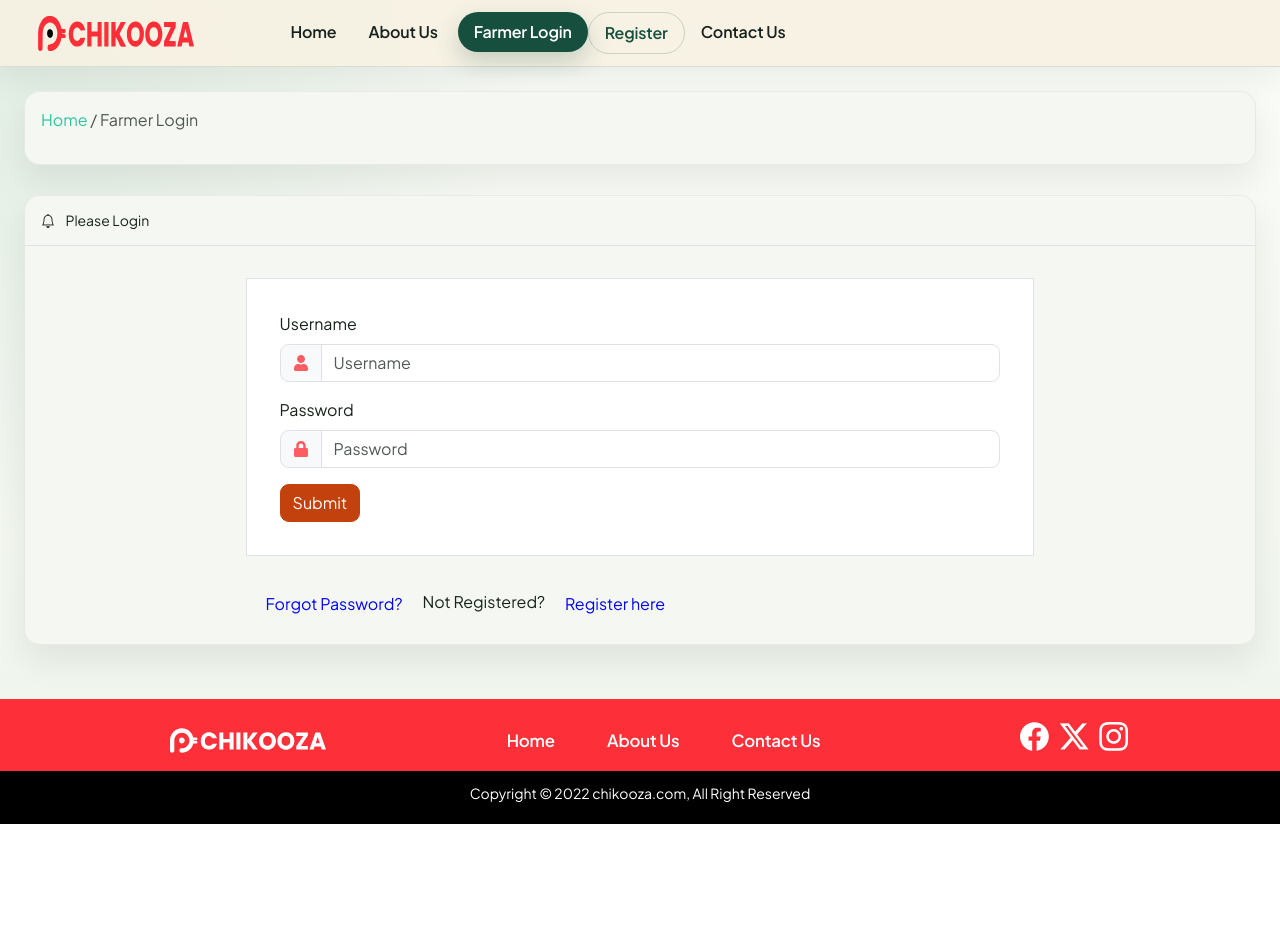
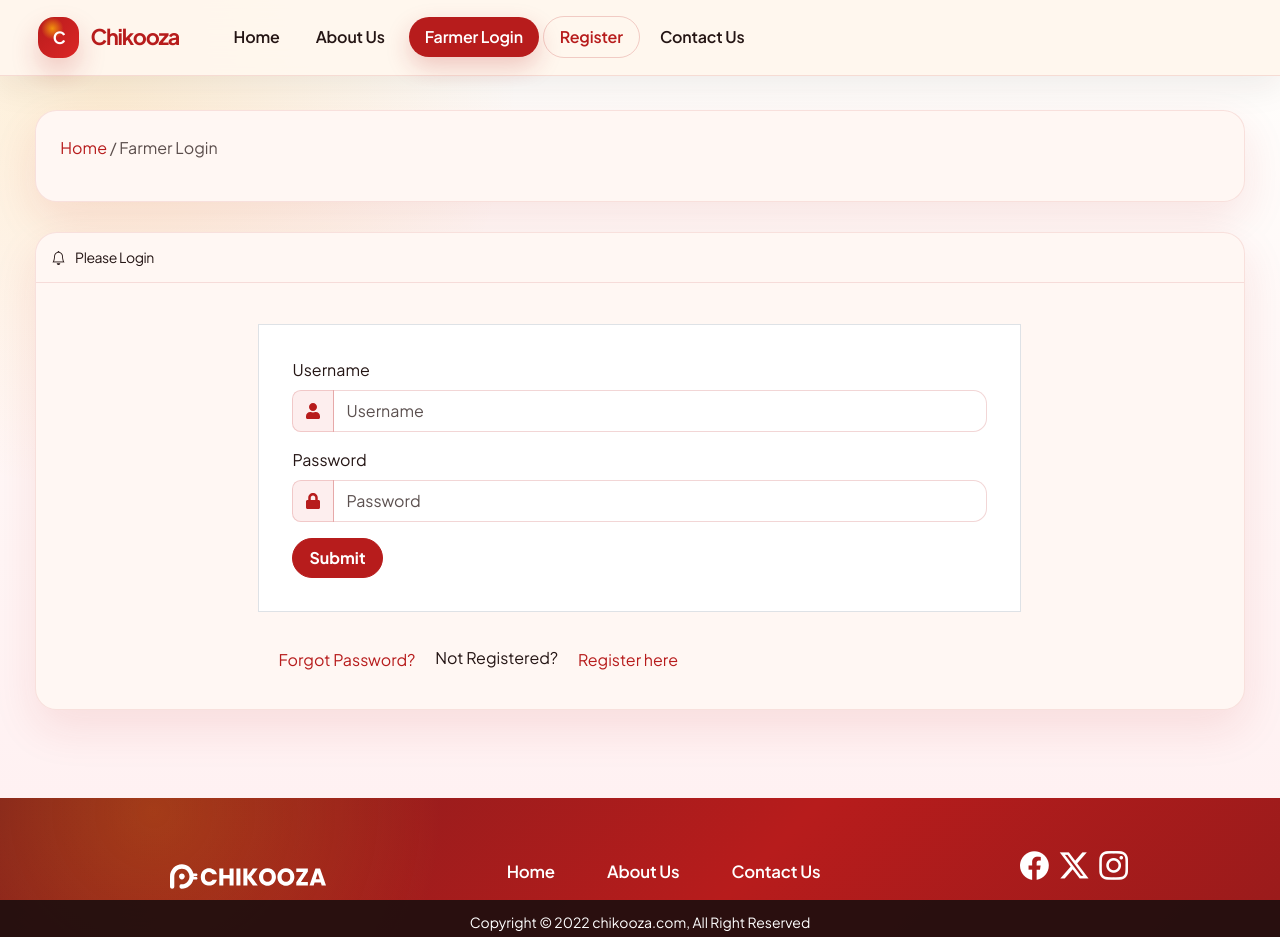
Before and after one commit to Aditya1026-05/chikooza-api, a React (Vite) app in the folder chikooza-ui/: page /login in a window 1280 px wide. Before the commit the page ends 824 px from the top, so only its background shows below. Built offline with nearby package versions, Linux system fonts and the light colour scheme; no server answers.

Commit message:
style: apply professional red ui system

```diff
--- a/chikooza-ui/src/assets/css/header.css
+++ b/chikooza-ui/src/assets/css/header.css
@@ -2,25 +2,95 @@
   margin:25px 25px 25px 25px;
 }
 :root {
-  --ck-forest: #174f3f;
-  --ck-leaf: #2f8c62;
-  --ck-mint: #d9f1df;
-  --ck-cream: #f7f1e2;
-  --ck-wheat: #e4b65d;
-  --ck-coral: #c94f3d;
-  --ck-ink: #17211d;
-  --ck-muted: #607069;
+  --ck-primary: #b71c1c;
+  --ck-primary-hot: #dc2626;
+  --ck-primary-strong: #7f1d1d;
+  --ck-primary-soft: #ffe4e6;
+  --ck-surface-warm: #fff7ed;
+  --ck-accent: #f59e0b;
+  --ck-rust: #c2410c;
+  --ck-ink: #241514;
+  --ck-muted: #735653;
   --ck-card: rgba(255, 252, 245, 0.86);
-  --ck-shadow: 0 24px 70px rgba(23, 79, 63, 0.16);
+  --ck-shadow: 0 24px 70px rgba(183, 28, 28, 0.16);
+  /* U: OLD: earlier UI pass used agriculture/green token names.
+     U: NEW: keep aliases so existing selectors stay stable while values follow the red design system. */
+  --ck-forest: var(--ck-primary);
+  --ck-leaf: var(--ck-primary-hot);
+  --ck-mint: var(--ck-primary-soft);
+  --ck-cream: var(--ck-surface-warm);
+  --ck-wheat: var(--ck-accent);
+  --ck-coral: var(--ck-rust);
+  --ck-clay: var(--ck-primary-strong);
 }
 
 .chikooza-public-header {
-  background: rgba(247, 241, 226, 0.92) !important;
+  background: rgba(255, 247, 237, 0.94) !important;
   -webkit-backdrop-filter: blur(18px);
   backdrop-filter: blur(18px);
-  border-bottom: 1px solid rgba(23, 79, 63, 0.12);
-  box-shadow: 0 10px 35px rgba(23, 33, 29, 0.08);
+  border-bottom: 1px solid rgba(183, 28, 28, 0.12);
+  box-shadow: 0 10px 35px rgba(36, 21, 20, 0.08);
   padding: 0.75rem clamp(1rem, 3vw, 2.5rem);
+}
+
+.chikooza-public-header .navbar-collapse {
+  justify-content: flex-end;
+  gap: 1rem;
+}
+
+.chikooza-public-header .navbar-nav {
+  align-items: center;
+  gap: 0.25rem;
+}
+
+.chikooza-public-header .dropdown-menu {
+  background: rgba(255, 253, 251, 0.98);
+  border: 1px solid rgba(183, 28, 28, 0.12);
+  border-radius: 1rem;
+  box-shadow: 0 20px 46px rgba(36, 21, 20, 0.12);
+  padding: 0.45rem;
+}
+
+.chikooza-public-header .dropdown-item {
+  border-radius: 0.75rem;
+}
+
+.chikooza-public-header .dropdown-item:hover,
+.chikooza-public-header .dropdown-item:focus {
+  background: rgba(220, 38, 38, 0.1);
+}
+
+.chikooza-brand {
+  align-items: center;
+  color: var(--ck-forest) !important;
+  display: inline-flex;
+  gap: 0.7rem;
+  margin-right: clamp(1rem, 3vw, 2.5rem);
+  text-decoration: none;
+}
+
+.chikooza-brand-mark {
+  align-items: center;
+  background:
+    radial-gradient(circle at 35% 28%, rgba(245, 158, 11, 0.9), transparent 28%),
+    linear-gradient(135deg, var(--ck-forest), var(--ck-leaf));
+  border-radius: 1rem;
+  box-shadow: 0 14px 28px rgba(183, 28, 28, 0.22);
+  color: #ffffff;
+  display: inline-flex;
+  font-size: 1.05rem;
+  font-weight: 900;
+  height: 2.55rem;
+  justify-content: center;
+  letter-spacing: -0.05em;
+  width: 2.55rem;
+}
+
+.chikooza-brand-text {
+  color: var(--ck-forest);
+  font-size: 1.35rem;
+  font-weight: 900;
+  letter-spacing: -0.055em;
 }
 
 .chikooza-menu-button {
@@ -43,21 +113,21 @@
 }
 .linkheader:hover {
   color: var(--ck-forest);
-  background-color: rgba(47, 140, 98, 0.12);
+  background-color: rgba(220, 38, 38, 0.12);
   transform: translateY(-1px);
 }
 .linkheader-cta {
   background: var(--ck-forest);
   color: #ffffff;
   margin-left: 0.25rem;
-  box-shadow: 0 10px 24px rgba(23, 79, 63, 0.22);
+  box-shadow: 0 10px 24px rgba(183, 28, 28, 0.22);
 }
 .linkheader-cta:hover {
   color: #ffffff;
-  background: #103a2e;
+  background: #7f1d1d;
 }
 .linkheader-secondary {
-  border: 1px solid rgba(23, 79, 63, 0.2);
+  border: 1px solid rgba(183, 28, 28, 0.2);
   color: var(--ck-forest);
 }
 .link {
@@ -68,12 +138,12 @@
   color: #1e2a35;
 }
 .link:hover {
-  color: #30c39e;
-  background-color: #EFCACB;
+  color: var(--ck-forest);
+  background-color: rgba(220, 38, 38, 0.12);
 }
 .footer {
   color: white;
-  background-color:#FD5C63;
+  background-color: var(--ck-forest);
   font-size: 16px;
   font-weight:normal;
   height:50px;
@@ -92,11 +162,11 @@
   padding-left: 0;
   padding: 0.5rem 1rem;
   text-decoration: none;
-  color: blue;
+  color: var(--ck-forest);
 }
 .rowlink:hover {
-  color: #30c39e;
-  background-color: #EFCACB;
+  color: var(--ck-forest);
+  background-color: rgba(220, 38, 38, 0.12);
 }
 .inputclass{
   width: 100%;
@@ -119,31 +189,31 @@
     cursor: pointer;
     -webkit-user-select: none;
     user-select: none;
-    background-color: #FD5C63;
+    background-color: var(--ck-forest);
     border: 1px solid transparent;
     padding: 0.375rem 0.75rem;
     font-size: 1rem;
     border-radius: 0.3rem;
 }
 .buttonclass:hover {
-  color: #30c39e;
-  background-color: #EFCACB;
+  color: #ffffff;
+  background-color: #7f1d1d;
 }
 .buttonclass:active {
   color: #fff;
-  background-color: #FD5C63;
+  background-color: var(--ck-forest);
 }
 .sidediv {
   float: left;
 }
 .accordion-button:not(.collapsed) {
   color: #ffffff;
-  background-color: #d66f73;
+  background-color: var(--ck-forest);
   box-shadow: inset 0 -1px 0 #ffffff;
 }
 .accordion-button {
   color: #ffffff;
-  background-color: #d66f73;
+  background-color: var(--ck-forest);
   box-shadow: inset 0 -1px 0 #ffffff;
 }
 .accordion-button:after {
@@ -154,19 +224,19 @@
 }
 .flockdate{
   color: #ffffff;
-  background-color: #FD5C63;
+  background-color: var(--ck-forest);
   margin: 10px 10px 10px 10px;
-  border-color: #FD5C63;
+  border-color: var(--ck-forest);
   width: 100px;
 }
 .flockdate:active{
-  background:#39c449;
+  background: var(--ck-leaf);
 }
 .flockdate:focus{
-  background:black;
+  background: #7f1d1d;
 }
 .flockdate:hover{
-  background:black;/*#fd815c*/
+  background: #7f1d1d;
 }
 .sidemargin{
   margin-left: 2px;
@@ -179,9 +249,9 @@
   height:100%;
 }
 .linkgroup{
-  color: #941b31;
-  background-color: #fdd5dc;
-  border-color: #fcc0cb;
+  color: var(--ck-forest);
+  background-color: rgba(220, 38, 38, 0.12);
+  border-color: rgba(220, 38, 38, 0.22);
   position: relative;
   padding: 1rem 1rem;
   margin-bottom: 1rem;
@@ -196,7 +266,7 @@
 
 .index_banner{
   background-image:
-    linear-gradient(120deg, rgba(23, 79, 63, 0.9), rgba(23, 79, 63, 0.55)),
+    linear-gradient(120deg, rgba(183, 28, 28, 0.9), rgba(183, 28, 28, 0.55)),
     url("../frontimages/bg.jpg");
   background-size: cover;
   background-repeat: no-repeat;
@@ -214,14 +284,14 @@
   width: 170px;
   height: 170px;
   border-radius: 50%;
-  background: rgba(228, 182, 93, 0.25);
+  background: rgba(245, 158, 11, 0.25);
   filter: blur(4px);
 }
 .carousel-indicators [data-bs-target] {
   border-radius: 50%;
   width: 15px;
   height: 15px;
-  background-color: #30c39e;
+  background-color: var(--ck-accent);
 }
 
 /* GalleriaDemo.css */
@@ -234,13 +304,13 @@
   color: var(--primary-color);
 }
 .rpc-content-controls .rpc-content-control-dots .rpc-control-dot.active {
-    background: #3F51B5;
+    background: var(--ck-forest);
 }
 .rpc-content-controls .rpc-content-control-dots .rpc-control-dot {
     border-radius: 10px;
     height: 10px;
     width: 10px;
-    background: #e91e6342!important;
+    background: rgba(220, 38, 38, 0.24)!important;
     margin: 5px;
     cursor: pointer;
 }
@@ -248,14 +318,14 @@
  display: none;
 }
    .rpc-content-controls .rpc-content-control-dots .rpc-control-dot.active {
-    background: #e91e63!important;
+    background: var(--ck-forest)!important;
 }
 .rpc-content-controls button {
     font-family: sans-serif;
     border: 0;
     color: white!important;
     outline: none;
-    background: #d12645!important;
+    background: var(--ck-forest)!important;
     padding: 10px 20px;
     margin: 8px 1px;
     cursor: pointer;
@@ -282,9 +352,9 @@ input[type=number]::-webkit-inner-spin-button,
 .chikooza-hero {
   min-height: 76vh;
   background:
-    radial-gradient(circle at 12% 18%, rgba(228, 182, 93, 0.26), transparent 28%),
-    radial-gradient(circle at 88% 8%, rgba(47, 140, 98, 0.18), transparent 26%),
-    linear-gradient(135deg, var(--ck-cream) 0%, #eef7e9 52%, #f9eadc 100%);
+    radial-gradient(circle at 12% 18%, rgba(245, 158, 11, 0.26), transparent 28%),
+    radial-gradient(circle at 88% 8%, rgba(220, 38, 38, 0.18), transparent 26%),
+    linear-gradient(135deg, var(--ck-cream) 0%, #fff1f2 52%, #fff7ed 100%);
   padding: clamp(2rem, 5vw, 5rem);
   position: relative;
   overflow: hidden;
@@ -298,7 +368,7 @@ input[type=number]::-webkit-inner-spin-button,
   width: 420px;
   height: 420px;
   border-radius: 44% 56% 52% 48%;
-  background: rgba(23, 79, 63, 0.12);
+  background: rgba(183, 28, 28, 0.12);
   transform: rotate(-14deg);
 }
 
@@ -321,7 +391,7 @@ input[type=number]::-webkit-inner-spin-button,
   gap: 0.5rem;
   color: var(--ck-forest);
   background: rgba(255, 255, 255, 0.72);
-  border: 1px solid rgba(23, 79, 63, 0.14);
+  border: 1px solid rgba(183, 28, 28, 0.14);
   border-radius: 999px;
   padding: 0.45rem 0.8rem;
   font-weight: 800;
@@ -336,7 +406,7 @@ input[type=number]::-webkit-inner-spin-button,
   height: 0.55rem;
   border-radius: 50%;
   background: var(--ck-leaf);
-  box-shadow: 0 0 0 6px rgba(47, 140, 98, 0.15);
+  box-shadow: 0 0 0 6px rgba(220, 38, 38, 0.15);
 }
 
 .chikooza-hero-title {
@@ -370,12 +440,12 @@ input[type=number]::-webkit-inner-spin-button,
   border-radius: 999px !important;
   padding: 0.85rem 1.35rem !important;
   font-weight: 800 !important;
-  box-shadow: 0 18px 35px rgba(23, 79, 63, 0.22);
+  box-shadow: 0 18px 35px rgba(183, 28, 28, 0.22);
 }
 
 .chikooza-secondary-action {
   color: var(--ck-forest) !important;
-  border-color: rgba(23, 79, 63, 0.28) !important;
+  border-color: rgba(183, 28, 28, 0.28) !important;
   background: rgba(255, 255, 255, 0.55) !important;
   border-radius: 999px !important;
   padding: 0.85rem 1.35rem !important;
@@ -391,10 +461,10 @@ input[type=number]::-webkit-inner-spin-button,
 
 .chikooza-metrics-strip div {
   background: var(--ck-card);
-  border: 1px solid rgba(23, 79, 63, 0.12);
+  border: 1px solid rgba(183, 28, 28, 0.12);
   border-radius: 1.35rem;
   padding: 1rem;
-  box-shadow: 0 14px 35px rgba(23, 33, 29, 0.08);
+  box-shadow: 0 14px 35px rgba(36, 21, 20, 0.08);
 }
 
 .chikooza-metrics-strip strong,
@@ -418,7 +488,7 @@ input[type=number]::-webkit-inner-spin-button,
   width: min(100%, 680px);
   margin: 0 auto;
   background: rgba(255, 255, 255, 0.52);
-  border: 1px solid rgba(23, 79, 63, 0.14);
+  border: 1px solid rgba(183, 28, 28, 0.14);
   border-radius: 2.25rem;
   padding: clamp(0.7rem, 1.5vw, 1.2rem);
   box-shadow: var(--ck-shadow);
@@ -485,7 +555,7 @@ input[type=number]::-webkit-inner-spin-button,
 
 .btn-transparent:hover,
 .btn-transparent:focus {
-  background: rgba(15, 61, 46, 0.08);
+  background: rgba(183, 28, 28, 0.08);
   border-color: transparent;
   color: inherit;
 }
@@ -518,6 +588,202 @@ input[type=number]::-webkit-inner-spin-button,
   border-radius: 2rem;
   margin: 3rem 1rem;
   box-shadow: var(--ck-shadow);
+}
+
+/* U: OLD: many screens inherited Bootstrap/template red buttons, sharp cards,
+   and mixed admin-theme colors.
+   U: NEW: centralize the farm-operations product look without changing page logic. */
+.contentArea {
+  background:
+    radial-gradient(circle at 8% 0%, rgba(245, 158, 11, 0.16), transparent 26rem),
+    linear-gradient(180deg, #fffdfb 0%, #fff1f2 100%);
+  min-height: calc(100vh - 78px);
+  width: 100%;
+}
+
+.contentArea > .container-fluid {
+  max-width: 1320px;
+  padding: clamp(1rem, 2.7vw, 2.25rem) !important;
+}
+
+.contentArea .row {
+  row-gap: clamp(0.9rem, 2vw, 1.4rem);
+}
+
+.contentArea .card,
+.contentArea .modal-content {
+  border: 1px solid rgba(183, 28, 28, 0.1);
+  border-radius: 1.35rem;
+  box-shadow: 0 18px 45px rgba(183, 28, 28, 0.1);
+  overflow: hidden;
+}
+
+.contentArea .card-body,
+.contentArea .modal-body {
+  padding: clamp(1rem, 2.2vw, 1.55rem);
+}
+
+.contentArea .card + .card,
+.contentArea form + .card,
+.contentArea .table-responsive + .card {
+  margin-top: clamp(1rem, 2vw, 1.4rem);
+}
+
+.contentArea .card-title,
+.contentArea h1,
+.contentArea h2,
+.contentArea h3,
+.contentArea h4,
+.contentArea h5 {
+  color: var(--ck-ink);
+  letter-spacing: -0.03em;
+}
+
+.contentArea .border-bottom {
+  border-bottom-color: rgba(183, 28, 28, 0.12) !important;
+}
+
+.contentArea .form-control,
+.contentArea .form-select,
+.contentArea textarea,
+.contentArea select,
+.contentArea input:not([type="checkbox"]):not([type="radio"]) {
+  border: 1px solid rgba(183, 28, 28, 0.18);
+  border-radius: 0.85rem;
+  color: var(--ck-ink);
+  min-height: 2.65rem;
+}
+
+.contentArea .form-control:focus,
+.contentArea .form-select:focus,
+.contentArea textarea:focus,
+.contentArea select:focus,
+.contentArea input:not([type="checkbox"]):not([type="radio"]):focus {
+  border-color: var(--ck-leaf);
+  box-shadow: 0 0 0 0.22rem rgba(220, 38, 38, 0.14);
+}
+
+.contentArea .input-group-text {
+  background: rgba(220, 38, 38, 0.08);
+  border-color: rgba(183, 28, 28, 0.18);
+  color: var(--ck-forest) !important;
+}
+
+.contentArea h1[style],
+.contentArea h2[style],
+.contentArea h3[style],
+.contentArea .linkgroup[style] {
+  /* U: OLD: several legacy screens hardcoded red inline styles.
+     U: NEW: override those visual-only values from the shared product theme. */
+  color: var(--ck-forest) !important;
+}
+
+.contentArea .linkgroup[style] {
+  background-color: var(--ck-forest) !important;
+  color: #ffffff !important;
+}
+
+.contentArea .btn-danger,
+.contentArea .btn-primary,
+.contentArea .btn-success {
+  background-color: var(--ck-forest);
+  border-color: var(--ck-forest);
+  border-radius: 999px;
+  color: #ffffff;
+  font-weight: 700;
+  min-height: 2.5rem;
+  padding-inline: 1rem;
+}
+
+.contentArea .btn-danger:hover,
+.contentArea .btn-primary:hover,
+.contentArea .btn-success:hover {
+  background-color: #7f1d1d;
+  border-color: #7f1d1d;
+}
+
+.contentArea .btn-outline-danger,
+.contentArea .btn-outline-primary,
+.contentArea .btn-outline-success {
+  border-color: rgba(183, 28, 28, 0.36);
+  color: var(--ck-forest);
+}
+
+.contentArea .btn-outline-danger:hover,
+.contentArea .btn-outline-primary:hover,
+.contentArea .btn-outline-success:hover {
+  background-color: var(--ck-forest);
+  border-color: var(--ck-forest);
+  color: #ffffff;
+}
+
+.contentArea .alert-danger {
+  background-color: #fee2e2;
+  border-color: #fca5a5;
+  color: var(--ck-clay);
+}
+
+.contentArea .alert-success {
+  background-color: #dcfce7;
+  border-color: #86efac;
+  color: #14532d;
+}
+
+.contentArea .table {
+  --bs-table-striped-bg: rgba(220, 38, 38, 0.05);
+  --bs-table-hover-bg: rgba(220, 38, 38, 0.1);
+  border-color: rgba(183, 28, 28, 0.1);
+  margin-bottom: 0;
+}
+
+.contentArea .table thead th,
+.contentArea .table th {
+  color: var(--ck-forest);
+  font-weight: 800;
+  white-space: nowrap;
+}
+
+.contentArea .table-responsive {
+  border-radius: 1rem;
+  border: 1px solid rgba(183, 28, 28, 0.08);
+  overflow: auto;
+}
+
+.text-green-600 {
+  color: #166534 !important;
+}
+
+.text-red-600 {
+  color: #b91c1c !important;
+}
+
+.chikooza-footer {
+  background:
+    radial-gradient(circle at 12% 10%, rgba(245, 158, 11, 0.24), transparent 18rem),
+    linear-gradient(135deg, #7f1d1d 0%, var(--ck-forest) 58%, #991b1b 100%);
+  padding-top: clamp(1.5rem, 3vw, 2.5rem) !important;
+}
+
+.chikooza-footer .row {
+  align-items: center;
+  row-gap: 1rem;
+}
+
+.chikooza-footer .linkheader {
+  color: #ffffff !important;
+}
+
+.chikooza-footer .linkheader:hover {
+  background-color: rgba(255, 255, 255, 0.12);
+  color: #ffffff;
+}
+
+.chikooza-footer-bottom {
+  background: rgba(31, 15, 15, 0.92);
+}
+
+.chikooza-footer-bottom p {
+  margin-bottom: 0;
 }
 
 .chikooza-marquee {
@@ -558,6 +824,41 @@ input[type=number]::-webkit-inner-spin-button,
     padding: 0.65rem 1rem;
   }
 
+  .chikooza-public-header .navbar-collapse {
+    border-top: 1px solid rgba(183, 28, 28, 0.12);
+    margin-top: 0.75rem;
+    padding-top: 0.75rem;
+  }
+
+  .chikooza-public-header .navbar-nav {
+    align-items: stretch;
+  }
+
+  .chikooza-public-header .dropdown-menu {
+    box-shadow: none;
+    margin: 0.25rem 0 0.5rem;
+  }
+
+  .linkheader {
+    padding: 0.7rem 0.85rem;
+  }
+
+  .contentArea > .container-fluid {
+    padding: 0.9rem !important;
+  }
+
+  .contentArea .card,
+  .contentArea .modal-content {
+    border-radius: 1rem;
+  }
+
+  .chikooza-footer .flex {
+    flex-wrap: wrap;
+    gap: 0.25rem 0.75rem;
+    justify-content: center;
+    margin-right: 0 !important;
+  }
+
   .chikooza-hero {
     min-height: auto;
     padding: 2rem 1rem 2.5rem;
--- a/chikooza-ui/src/assets/scss/_variables.scss
+++ b/chikooza-ui/src/assets/scss/_variables.scss
@@ -17,15 +17,16 @@ $font-family-sans-serif: "Plus Jakarta Sans", sans-serif;
 // $dark: #1e2a35;
 // $light: #eaf2fb;
 // $secondary: #35363b;
-// U: NEW: agriculture-focused palette for a poultry farm operations product.
-$primary: #1f7a4d;
-$info: #0f8ea0;
-$danger: #c2410c;
-$success: #2f855a;
-$warning: #d98a15;
-$dark: #17231b;
-$light: #edf6ef;
-$secondary: #66756b;
+// U: NEW: red-led professional palette for the Chikooza product.
+// U: Use dark crimson for primary UI instead of the inaccessible neon legacy red.
+$primary: #b71c1c;
+$info: #7c2d12;
+$danger: #991b1b;
+$success: #166534;
+$warning: #f59e0b;
+$dark: #241514;
+$light: #fff1f2;
+$secondary: #735653;
 
 $theme-colors: (
   "primary": $primary,
@@ -36,23 +37,23 @@ $theme-colors: (
   "danger": $danger,
   "light": $light,
   "dark": $dark,
-  "light-primary": #dff1e7,
-  "light-success": #dcf4e5,
-  "light-info": #d7f0f4,
-  "light-warning": #fbecd2,
-  "light-danger": #f8ded6,
+  "light-primary": #ffe4e6,
+  "light-success": #dcfce7,
+  "light-info": #ffedd5,
+  "light-warning": #fff7ed,
+  "light-danger": #fee2e2,
 );
 // scss-docs-start gray-color-variables
 $white: #fff !default;
 $gray-100: #f8f9fa !default;
-$gray-200: #f3f7f1 !default;
+$gray-200: #fff1f2 !default;
 $gray-300: #dee2e6 !default;
 $gray-400: #ced4da !default;
 $gray-500: #adb5bd !default;
-$gray-600: #68776d !default;
+$gray-600: #735653 !default;
 $gray-700: #495057 !default;
 $gray-800: #343a40 !default;
-$gray-900: #17231b !default;
+$gray-900: #241514 !default;
 $black: #000 !default;
 
 /*******************/
@@ -63,7 +64,7 @@ $font-weight-bold: 500 !default;
 /*******************/
 // Theme body bg & text color
 /********************/
-$body-bg: #f5f8f2 !default;
+$body-bg: #fff7f3 !default;
 $body-color: $gray-900 !default;
 $gradient: linear-gradient(-90deg, rgba($white, 0.5), rgba($white, 0)) !default;
 
@@ -71,7 +72,7 @@ $gradient: linear-gradient(-90deg, rgba($white, 0.5), rgba($white, 0)) !default;
 // Theme common variable
 /********************/
 $border-radius: 0.55rem !default;
-$box-shadow: 0 1rem 2rem rgba(23, 35, 27, 0.08);
+$box-shadow: 0 1rem 2rem rgba(127, 29, 29, 0.08);
 $headings-font-weight: 400 !default;
 $h5-font-size: 1.05rem !default;
 $h6-font-size: 0.875rem !default;
--- a/chikooza-ui/src/assets/scss/style.scss
+++ b/chikooza-ui/src/assets/scss/style.scss
@@ -8,16 +8,16 @@
 
 :root {
   // U: NEW: shared product colors for custom components that do not consume Bootstrap variables.
-  --chikooza-page-bg: #f5f8f2;
+  --chikooza-page-bg: #fff7f3;
   --chikooza-surface: #ffffff;
-  --chikooza-ink: #17231b;
-  --chikooza-muted: #68776d;
-  --chikooza-accent: #d98a15;
+  --chikooza-ink: #241514;
+  --chikooza-muted: #735653;
+  --chikooza-accent: #f59e0b;
 }
 
 body {
   background:
-    radial-gradient(circle at top left, rgba(31, 122, 77, 0.12), transparent 34rem),
-    linear-gradient(180deg, #fbfdf8 0%, var(--chikooza-page-bg) 48%, #eef5eb 100%);
+    radial-gradient(circle at top left, rgba(183, 28, 28, 0.1), transparent 34rem),
+    linear-gradient(180deg, #fffdfb 0%, var(--chikooza-page-bg) 48%, #fff1f2 100%);
   color: var(--chikooza-ink);
 }
--- a/chikooza-ui/src/layouts/Footer.jsx
+++ b/chikooza-ui/src/layouts/Footer.jsx
@@ -5,7 +5,9 @@ import logoMobile from "../assets/images/logos/footer_logo.svg";
 const Footer = () => {
   return (
     <>
-      <footer className="page-footer font-small p-2 mt-0 " style={{ background: "#FD2F39" }}>
+      {/* U: OLD: footer used the legacy red brand block.
+          U: NEW: footer now follows the red/warm-neutral product palette. */}
+      <footer className="page-footer chikooza-footer font-small p-2 mt-0">
         <div className="container text-center">
           <div className="row">
             <div className="col-md-3 mx-auto text-whtie mt-3">
@@ -28,7 +30,7 @@ const Footer = () => {
             </div>
           </div>
         </div>
-        <div className="text-500 p-1 text-center mt-0 bg-black crfoot" >
+        <div className="text-500 p-1 text-center mt-0 crfoot chikooza-footer-bottom" >
           <p className="text-center text-white text-sm mt-2">Copyright © 2022 chikooza.com, All Right Reserved</p>
         </div>
       </footer>
--- a/chikooza-ui/src/layouts/FullLayout.jsx
+++ b/chikooza-ui/src/layouts/FullLayout.jsx
@@ -45,7 +45,9 @@ const FullLayout = () => {
                   <CardBody className="">
                     <Breadcrumb>
                       <BreadcrumbItem active>
-                        <span style={{ color: "#30c39e" }}><Link to="/" style={{ color: '#30c39e', 'textDecoration': 'none' }}>Home</Link></span> /
+                        {/* U: OLD: breadcrumb home link used a hardcoded green accent.
+                            U: NEW: use the crimson brand accent so public pages remain visually consistent. */}
+                        <span style={{ color: "#b71c1c" }}><Link to="/" style={{ color: '#b71c1c', 'textDecoration': 'none' }}>Home</Link></span> /
                         {pageName}
                       </BreadcrumbItem>
                       {/*<BreadcrumbItem>
--- a/chikooza-ui/src/layouts/FullLayoutMember.jsx
+++ b/chikooza-ui/src/layouts/FullLayoutMember.jsx
@@ -59,7 +59,7 @@ const FullLayoutMember = () => {
                   <CardBody className="">
                     <Breadcrumb>
                       <BreadcrumbItem active>
-                        <span style={{color: "#30c39e"}}><Link to="/" style={{color: '#30c39e','textDecoration':'none'}}>Home</Link></span> /
+                        <span style={{color: "#b71c1c"}}><Link to="/" style={{color: '#b71c1c','textDecoration':'none'}}>Home</Link></span> /
                         {
                           location.pathname.split('/')[1]=='login'?' Farmer Login':
                           location.pathname.split('/')[1]=='home'?' Home':
--- a/chikooza-ui/src/layouts/Header.jsx
+++ b/chikooza-ui/src/layouts/Header.jsx
@@ -5,11 +5,8 @@ import {
   Collapse,
   Nav,
   NavItem,
-  NavbarBrand,
   Button,
 } from "reactstrap";
-import logo from "../assets/images/logos/chikooza_logo.svg";
-import logoMobile from "../assets/images/logos/chikooza_logo_mobile.png";
 import '../assets/css/header.css';
 
 const Header = () => {
@@ -30,12 +27,12 @@ const Header = () => {
   return (
     <Navbar light expand="md" className="fix-header chikooza-public-header">
       <div className="d-flex align-items-center">
-        <div className="d-lg-block d-none me-5 pe-3">
-          <img src={logo} width='156' height='35' alt="user" />
-        </div>
-        <NavbarBrand href="/">
-          <img src={logoMobile} width='35' height='35' alt="user" className="d-lg-none" />
-        </NavbarBrand>
+        {/* U: OLD: header used image logos that clashed with the product palette.
+            U: NEW: use a CSS-rendered brand lockup that follows the red Chikooza theme. */}
+        <Link to="/" className="navbar-brand chikooza-brand">
+          <span className="chikooza-brand-mark" aria-hidden="true">C</span>
+          <span className="chikooza-brand-text">Chikooza</span>
+        </Link>
         {/*<Button
           color="primary"
           className=" d-lg-none"
--- a/chikooza-ui/src/layouts/HeaderMember.jsx
+++ b/chikooza-ui/src/layouts/HeaderMember.jsx
@@ -5,7 +5,6 @@ import {
   Collapse,
   Nav,
   NavItem,
-  NavbarBrand,
   UncontrolledDropdown,
   DropdownToggle,
   DropdownMenu,
@@ -14,8 +13,6 @@ import {
   Button,
 } from "reactstrap";
 //import { ReactComponent as LogoWhite } from "../assets/images/logos/adminprowhite.svg";
-import logo from "../assets/images/logos/chikooza_logo.svg";
-import logoMobile from "../assets/images/logos/chikooza_logo_mobile.png";
 import '../assets/css/header.css';
 import { useEffect } from "react";
 import { useNavigate } from 'react-router-dom';
@@ -58,12 +55,12 @@ const Header = () => {
   return (
     <Navbar light expand="md" className="fix-header chikooza-public-header">
       <div className="d-flex align-items-center">
-        <div className="d-lg-block d-none me-5 pe-3">
-          <img src={logo} width='156' height='35' alt="user" />
-        </div>
-        <NavbarBrand href="/">
-          <img src={logoMobile} width='35' height='35' alt="user" className="d-lg-none" />
-        </NavbarBrand>
+        {/* U: OLD: member header reused image logos from the legacy template.
+            U: NEW: use the same CSS-rendered Chikooza brand as the public header. */}
+        <Link to="/" className="navbar-brand chikooza-brand">
+          <span className="chikooza-brand-mark" aria-hidden="true">C</span>
+          <span className="chikooza-brand-text">Chikooza</span>
+        </Link>
         {/* <Button
           color="primary"
           className=" d-lg-none"
```
Also changed, not shown: chikooza-ui/src/assets/scss/layout/_sidebar.scss (+4 -4 lines), chikooza-ui/src/components/ChikoozaChatbot/styles.css (+41 -39 lines), chikooza-ui/src/components/FarmerAiChatbot/styles.css (+46 -28 lines).
